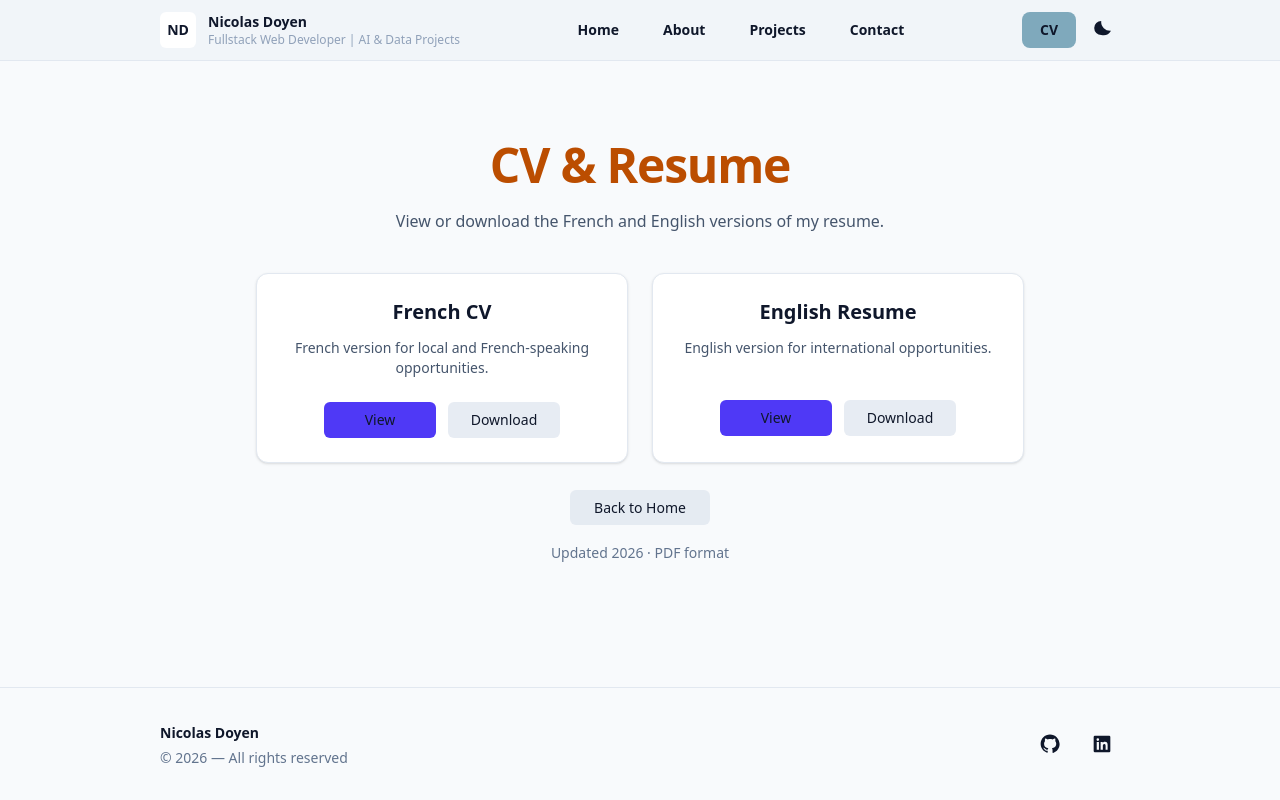
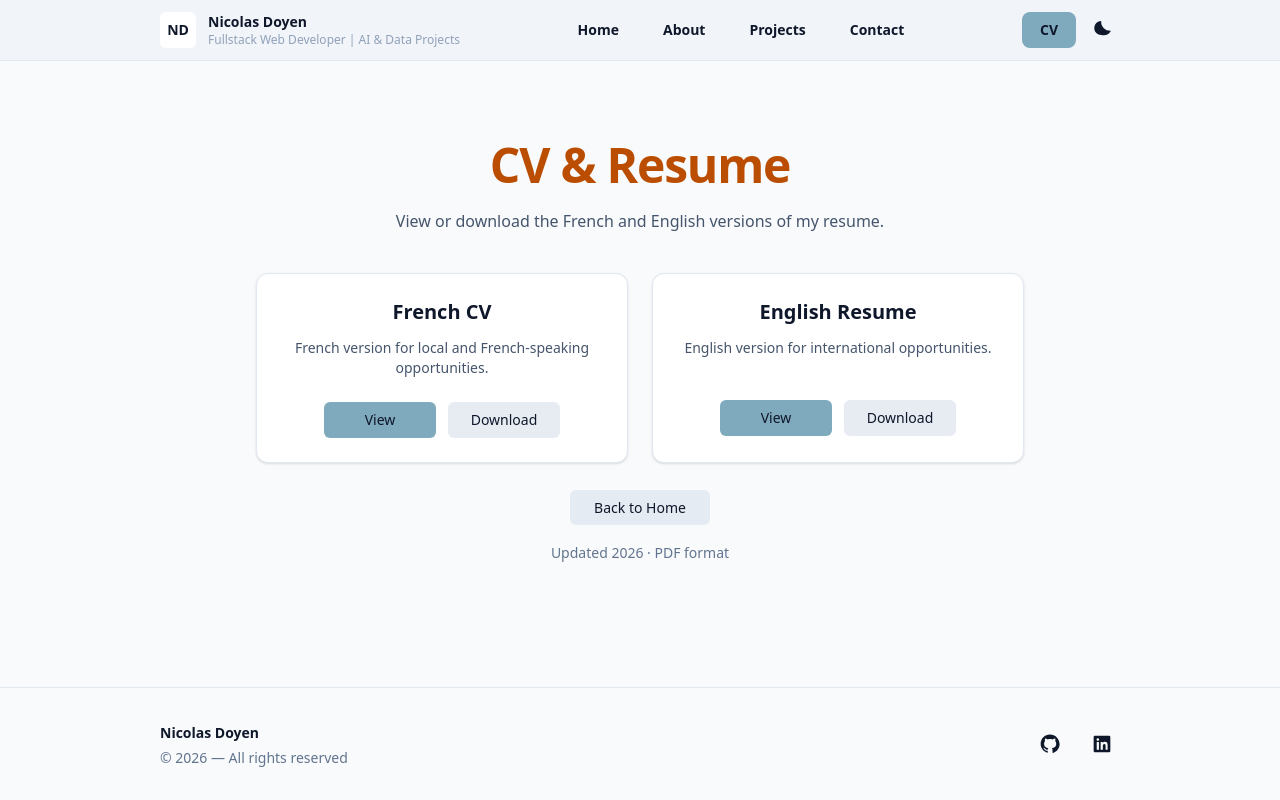
Before and after one commit to conidyn/Portfolio, a Next.js app: page /cv in a window 1280 px wide. Built offline with nearby package versions, Linux system fonts and the light colour scheme.

Commit message:
style(cv): replace indigo buttons with softer brand color for better visual consistency

```diff
--- a/src/app/cv/en/page.tsx
+++ b/src/app/cv/en/page.tsx
@@ -21,7 +21,7 @@ export default function CvEnPage() {
               <a
                 href="/cv/Nicolas-Doyen-Resume-EN-2026.pdf"
                 download
-                className="rounded-md bg-indigo-600 px-5 py-2 text-sm font-medium text-white transition hover:bg-indigo-700 focus-visible:ring-2 focus-visible:ring-indigo-500"
+                className="rounded-md bg-[#7fa9bc] px-5 py-2 text-sm font-medium text-slate-900 transition hover:bg-[#6f99ad] focus-visible:ring-2 focus-visible:ring-[#7fa9bc]"
               >
                 Download
               </a>
--- a/src/app/cv/fr/page.tsx
+++ b/src/app/cv/fr/page.tsx
@@ -21,7 +21,7 @@ export default function CvFrPage() {
               <a
                 href="/cv/Nicolas-Doyen-CV-FR-2026.pdf"
                 download
-                className="rounded-md bg-indigo-600 px-5 py-2 text-sm font-medium text-white transition hover:bg-indigo-700 focus-visible:ring-2 focus-visible:ring-indigo-500"
+                className="rounded-md bg-[#7fa9bc] px-5 py-2 text-sm font-medium text-slate-900 transition hover:bg-[#6f99ad] focus-visible:ring-2 focus-visible:ring-[#7fa9bc]"
               >
                 Download
               </a>
--- a/src/app/cv/page.tsx
+++ b/src/app/cv/page.tsx
@@ -15,7 +15,7 @@ export default function CvPage() {
           </p>
 
           <div className="mt-10 grid gap-6 sm:grid-cols-2">
-            {/* French CV */}
+
             <div className="rounded-xl border border-slate-200 bg-white p-6 shadow-sm dark:border-slate-800 dark:bg-slate-950">
               <h2 className="text-xl font-semibold text-slate-900 dark:text-slate-50">
                 French CV
@@ -28,7 +28,7 @@ export default function CvPage() {
               <div className="mt-6 flex items-center justify-center gap-3">
                 <Link
                   href="/cv/fr"
-                  className="w-28 rounded-md bg-indigo-600 px-5 py-2 text-center text-sm font-medium text-white transition hover:bg-indigo-700 focus-visible:ring-2 focus-visible:ring-indigo-500"
+                  className="w-28 rounded-md bg-[#7fa9bc] px-5 py-2 text-center text-sm font-medium text-slate-900 transition hover:bg-[#6f99ad] focus-visible:ring-2 focus-visible:ring-[#7fa9bc]"
                 >
                   View
                 </Link>
@@ -43,7 +43,6 @@ export default function CvPage() {
               </div>
             </div>
 
-            {/* English Resume */}
             <div className="rounded-xl border border-slate-200 bg-white p-6 shadow-sm dark:border-slate-800 dark:bg-slate-950">
               <h2 className="text-xl font-semibold text-slate-900 dark:text-slate-50">
                 English Resume
@@ -56,7 +55,7 @@ export default function CvPage() {
               <div className="mt-10.5 flex items-center justify-center gap-3">
                 <Link
                   href="/cv/en"
-                  className="w-28 rounded-md bg-indigo-600 px-5 py-2 text-center text-sm font-medium text-white transition hover:bg-indigo-700 focus-visible:ring-2 focus-visible:ring-indigo-500"
+                  className="w-28 rounded-md bg-[#7fa9bc] px-5 py-2 text-center text-sm font-medium text-slate-900 transition hover:bg-[#6f99ad] focus-visible:ring-2 focus-visible:ring-[#7fa9bc]"
                 >
                   View
                 </Link>
```
